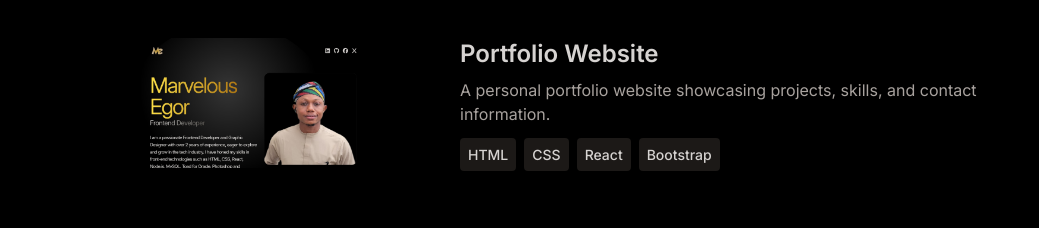
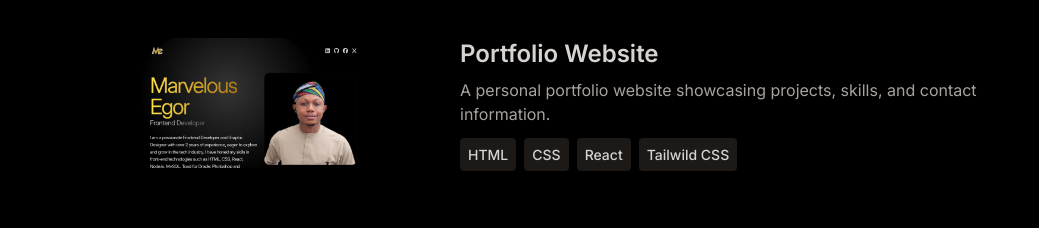
Before and after one commit to marvelchenko/portfolio, a React (Vite) app: page / in a window 1280 px wide. Shown: the part 1860-2088 px from the top of the page, without its empty margins (56-1095 px from the left). Built offline with nearby package versions, Linux system fonts and the light colour scheme.

Commit message:
index.js

```diff
--- a/src/constants/index.js
+++ b/src/constants/index.js
@@ -57,7 +57,7 @@ export const PROJECTS = [
     image: project3,
     description:
       "A personal portfolio website showcasing projects, skills, and contact information.",
-    technologies: ["HTML", "CSS", "React", "Bootstrap"],
+    technologies: ["HTML", "CSS", "React", "Tailwild CSS"],
   },
 ];
 
```
